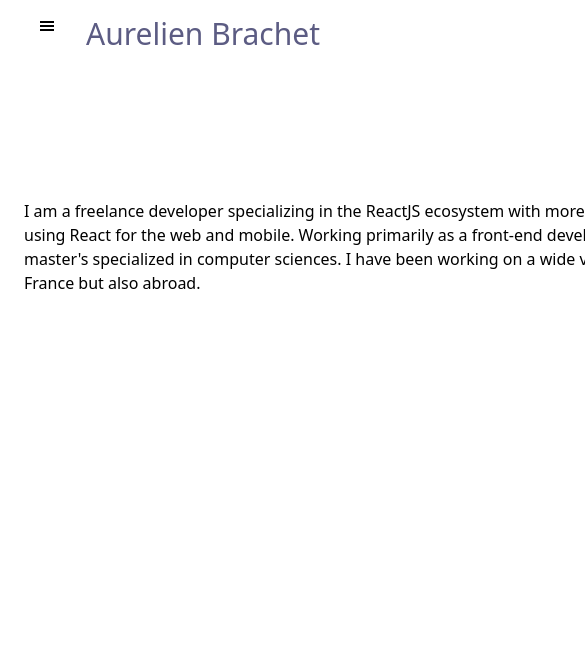
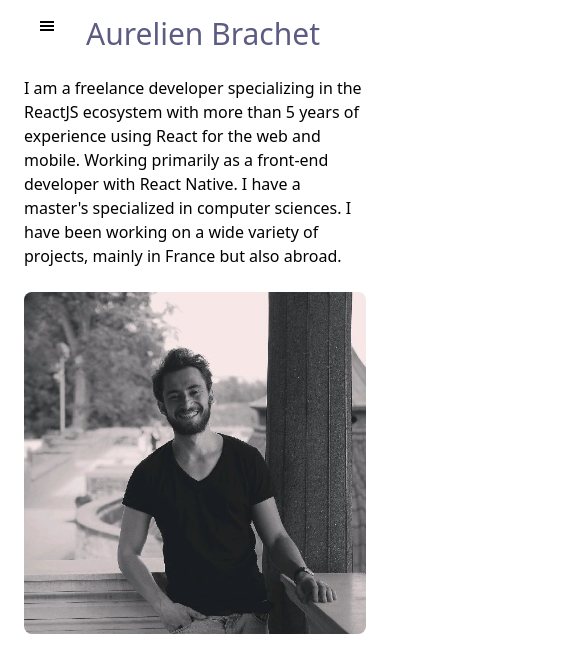
Before and after one commit to Aurelienbr96/my-resume, a React (Vite) app: page /about in a window 390 px wide. Shown: the top 672 px of the page, 585 px wide, since content can reach past the window. Built offline with nearby package versions, Linux system fonts and the light colour scheme.

Commit message:
feature (5636) add responsivness to about page

```diff
--- a/src/modules/about/AboutPage.tsx
+++ b/src/modules/about/AboutPage.tsx
@@ -4,13 +4,13 @@ import me from "../../assets/img/me.jpeg";
 export const AboutPage = () => {
   const { t } = useTranslation();
   return (
-    <div className="flex justify-between">
+    <div className="flex flex-col md:flex-row justify-between">
       <div className="flex items-center">
         <p className="w-[800px]">
           {t('basics.summary')}
         </p>
       </div>
-      <img className="rounded-lg" src={me} />
+      <img className="rounded-lg mt-6 md:mt-0" src={me} />
     </div>
   );
 };
```
